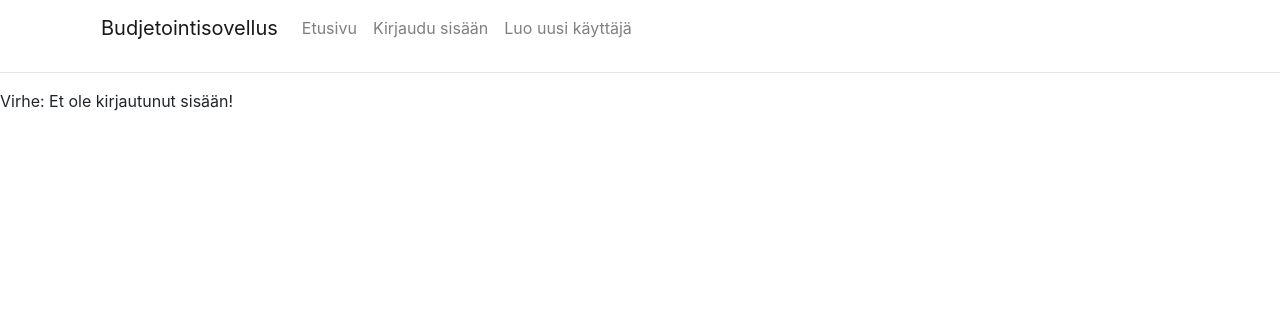
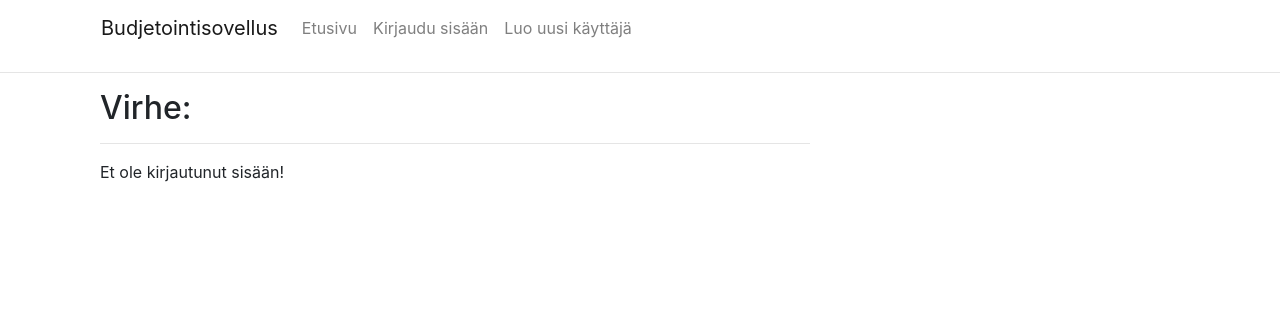
Before and after one commit to Eoyie/Budjetointisovellus, a Flask app: page /budgets in a window 1280 px wide. Shown: the top 316 px of the page. Run offline with Flask 3, Linux system fonts and the light colour scheme; some libraries are stand-ins or nearby versions.

Commit message:
Updated error page

```diff
--- a/templates/error.html
+++ b/templates/error.html
@@ -4,5 +4,11 @@
 {% extends "layout.html" %}
 {% block title %}Error{% endblock %}
 {% block content %}
-Virhe: {{ message }}
+<div class="container">
+    <div class="col-8">
+    <h2>Virhe:</h2>
+    <hr>
+    {{ message }}
+    </div>
+</div>
 {% endblock %}
```
